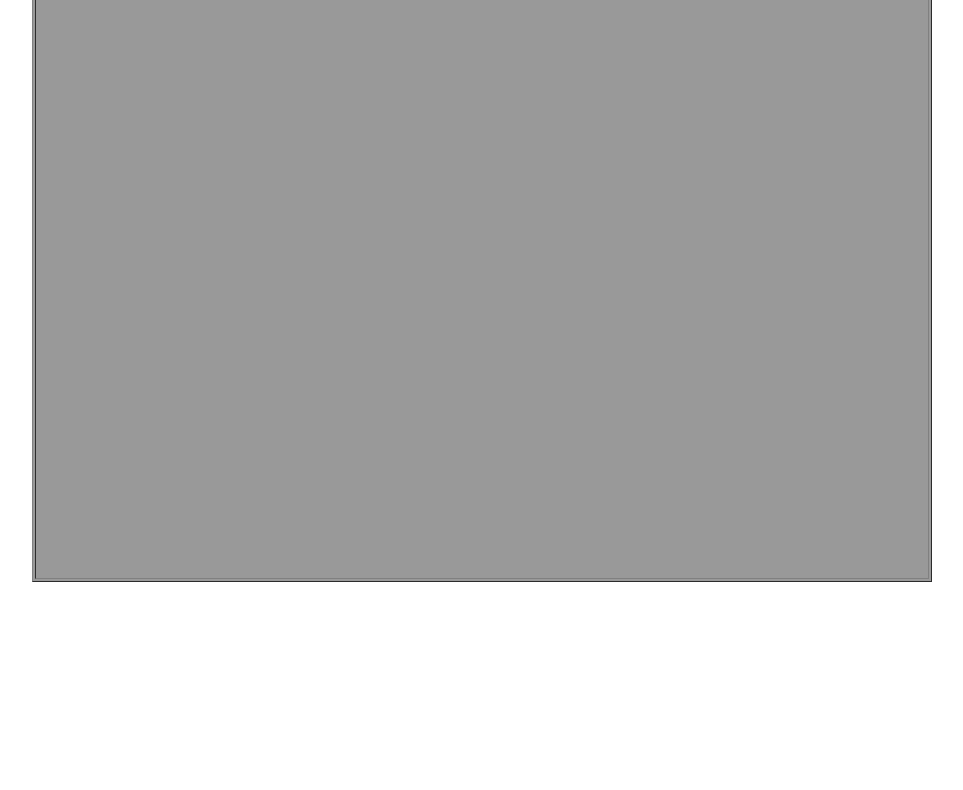
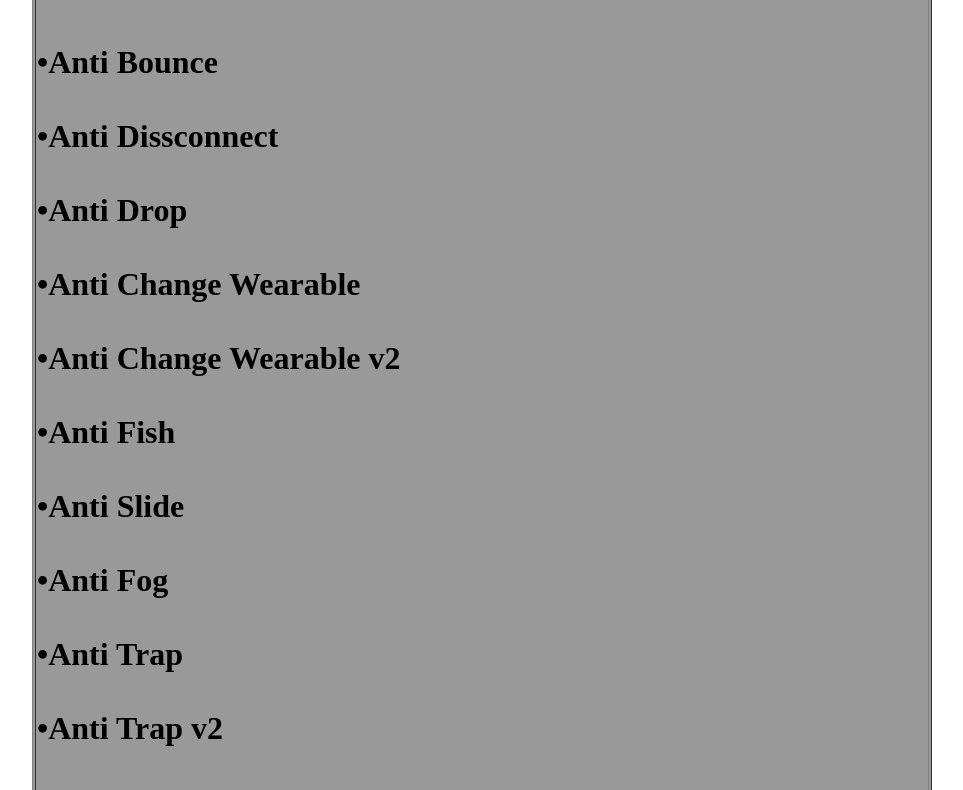
Before and after one commit to groworlds0/groworlds0.github.io, a plain HTML site: page index.html in a window 1280 px wide. Shown: the part 226-1016 px from the top of the page, without its empty margins (158-1121 px from the left). Before the commit the page ends 816 px from the top, so only its background shows below. Drawn offline with Linux system fonts and the light colour scheme.

Commit message:
Update index.html

```diff
--- a/index.html
+++ b/index.html
@@ -16,7 +16,7 @@
 <td width="400">&nbsp;</td>
 </tr>
 <tr>
-<td colspan="5" valign="top"> <textarea> Deneme </textarea></td>
+<td colspan="5" valign="top"><h1> Cheats <h1> <br> •Anti Bounce <br> <br> •Anti Dissconnect <br> <br> •Anti Drop <br> <br> •Anti Change Wearable <br> <br> •Anti Change Wearable v2 <br> <br> •Anti Fish <br> <br> •Anti Slide <br> <br> •Anti Fog <br> <br> •Anti Trap <br> <br> •Anti Trap v2 <br> <br> •Anti Respawn <br> <br> •Anti Respawn v2 <br> <br> •Anti Respawn v3 <br> <br> •Anti Respawn v4 <br> <br> •Anti Respawn v5 <br> <br> •Anti Jump <br> <br> •Anti Jump v2</td>
 </tr>
 </table>
 
```
